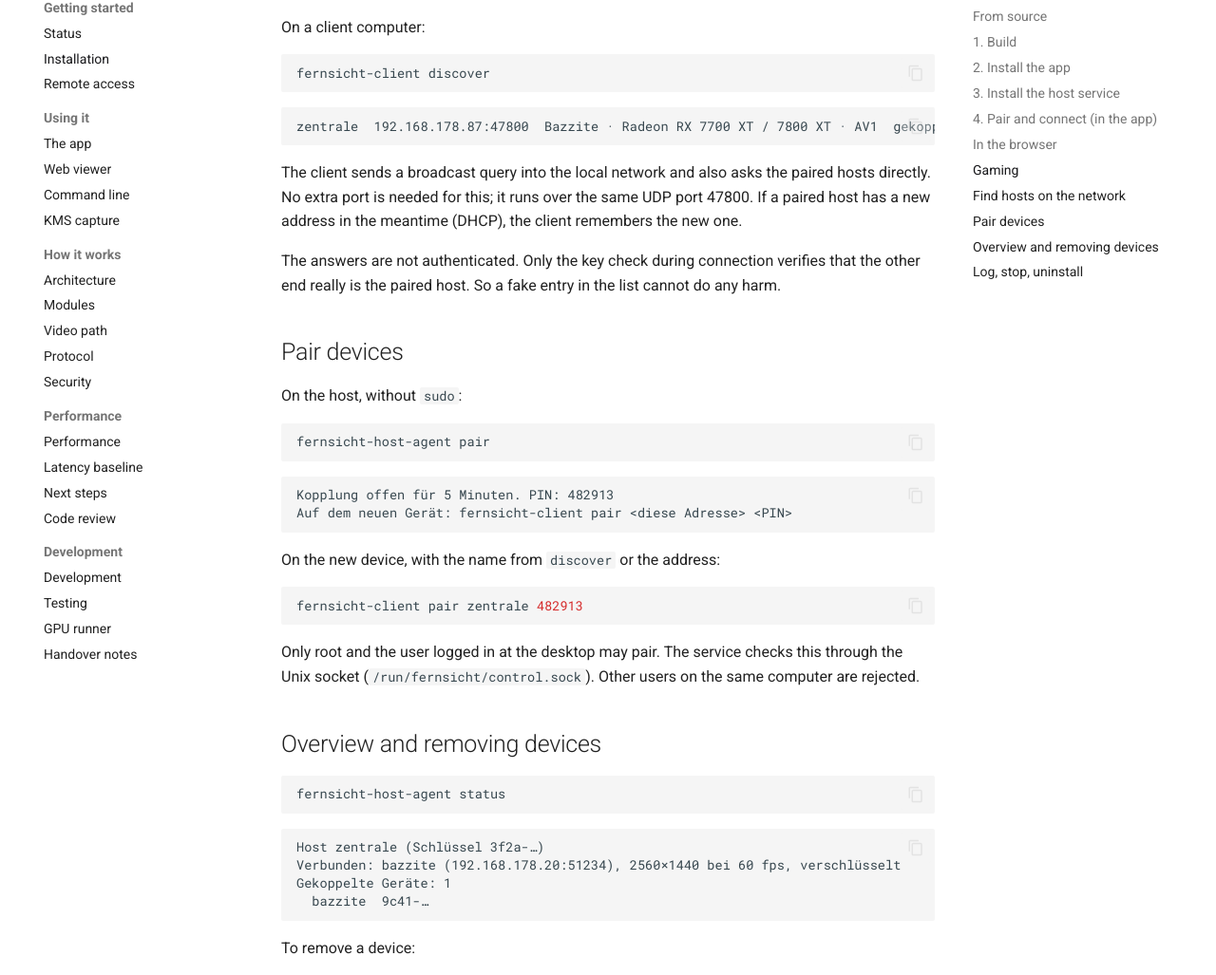
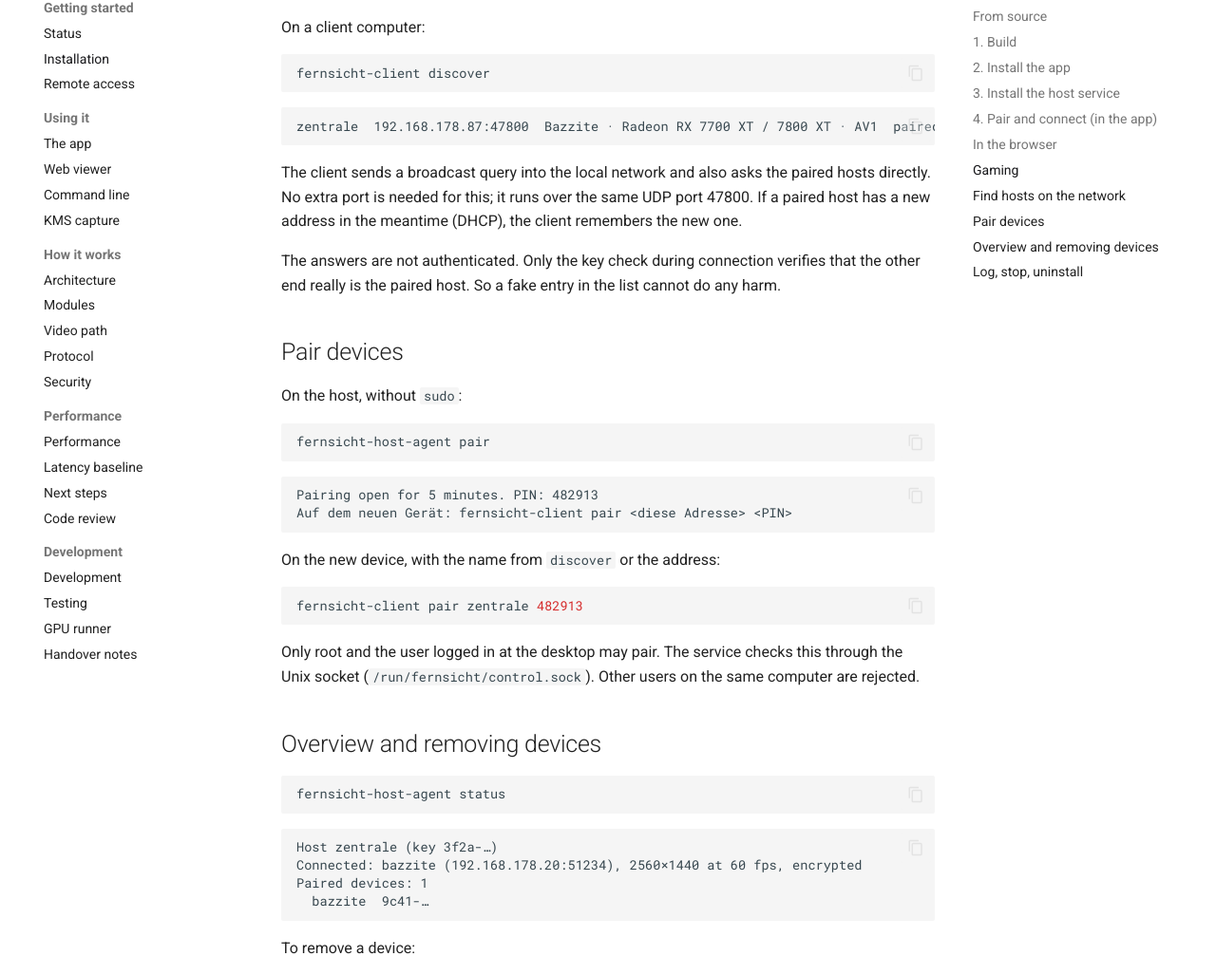
Before and after one commit to firsttris/fernsicht, an MkDocs documentation site: the page built from docs/installation.md, in a window 1280 px wide and 1400 px high, scrolled down 3245 px. Shown: the part 136-1163 px from the top of the window at 95% size. Built offline with MkDocs 1.6.1 and Material for MkDocs 9.7.7, drawn with Linux system fonts in a browser that asks for light colours; comment, search, counter and statistics services are not loaded.

Commit message:
The command-line tools print English
What fernsicht-client and fernsicht-host-agent print in a terminal
(pairing, the host list, discovery, the status, the session summary)
is English now, like their documentation; the app's interface and the
overlay drawn in its window stay German. --height and --fps have help
texts, and the summary counts sound seconds with FRAME_MS instead of a
literal 0.005.

Co-Authored-By: Claude Opus 5.5 <noreply@anthropic.com>

````diff
--- a/docs/installation.md
+++ b/docs/installation.md
@@ -143,7 +143,7 @@ fernsicht-client discover
 ```
 
 ```text
-zentrale  192.168.178.87:47800  Bazzite · Radeon RX 7700 XT / 7800 XT · AV1  gekoppelt
+zentrale  192.168.178.87:47800  Bazzite · Radeon RX 7700 XT / 7800 XT · AV1  paired
 ```
 
 The client sends a broadcast query into the local network and also asks
@@ -164,7 +164,7 @@ fernsicht-host-agent pair
 ```
 
 ```text
-Kopplung offen für 5 Minuten. PIN: 482913
+Pairing open for 5 minutes. PIN: 482913
 Auf dem neuen Gerät: fernsicht-client pair <diese Adresse> <PIN>
 ```
 
@@ -185,9 +185,9 @@ fernsicht-host-agent status
 ```
 
 ```text
-Host zentrale (Schlüssel 3f2a-…)
-Verbunden: bazzite (192.168.178.20:51234), 2560×1440 bei 60 fps, verschlüsselt
-Gekoppelte Geräte: 1
+Host zentrale (key 3f2a-…)
+Connected: bazzite (192.168.178.20:51234), 2560×1440 at 60 fps, encrypted
+Paired devices: 1
   bazzite  9c41-…
 ```
 
````
Also changed, not shown: docs/code-review.md (+1 -1 lines), docs/kms-capture.md (+2 -2 lines), 3 other files.
